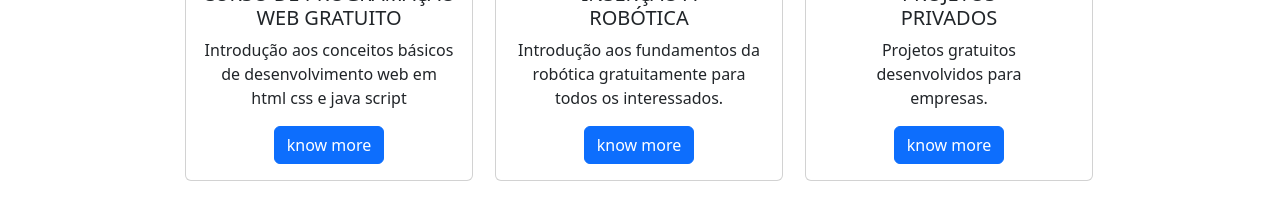
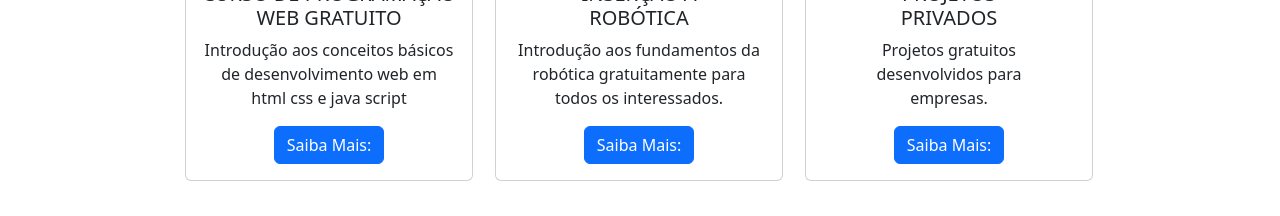
Before and after one commit to Alexandre10y/Portfifolio, a React (Create React App) app: page / in a window 1280 px wide. Shown: the part 860-1076 px from the top of the page. Built offline with nearby package versions, Linux system fonts and the light colour scheme.

Commit message:
saiba mais

```diff
--- a/src/Pages/Home/index.jsx
+++ b/src/Pages/Home/index.jsx
@@ -51,7 +51,7 @@ function Home() {
                 <Card.Text>
                   Introdução aos conceitos básicos de desenvolvimento web em html css e java script
                 </Card.Text>
-                <Button target='_blank' href='https://www.instagram.com/p/Cy6YiVJA0Qp/' variant="primary">know more</Button>
+                <Button target='_blank' href='https://www.instagram.com/p/Cy6YiVJA0Qp/' variant="primary">Saiba Mais:</Button>
               </Card.Body>
             </Card>
           </Col>
@@ -64,7 +64,7 @@ function Home() {
                 <Card.Text>
                   Introdução aos fundamentos da robótica gratuitamente para todos os interessados.
                 </Card.Text>
-                <Button target='_blank' href='https://www.instagram.com/p/CiVA9rWgA-M/' variant="primary">know more</Button>
+                <Button target='_blank' href='https://www.instagram.com/p/CiVA9rWgA-M/' variant="primary">Saiba Mais:</Button>
               </Card.Body>
             </Card>
           </Col>
@@ -76,7 +76,7 @@ function Home() {
                 <Card.Text>
                   Projetos gratuitos <br /> desenvolvidos para <br /> empresas.
                 </Card.Text>
-                <Button variant="primary">know more</Button>
+                <Button target='_blank' href='/Project' variant="primary">Saiba Mais:</Button>
               </Card.Body>
             </Card>
           </Col>
```
